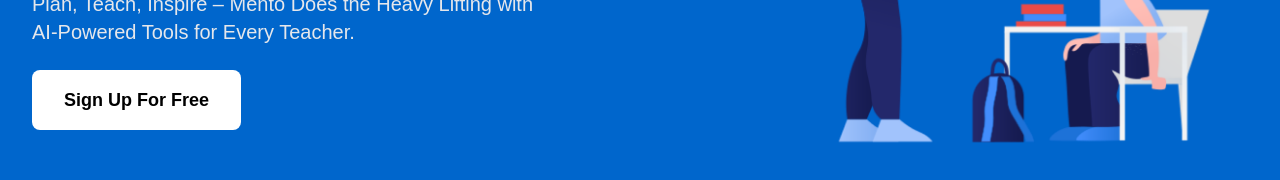
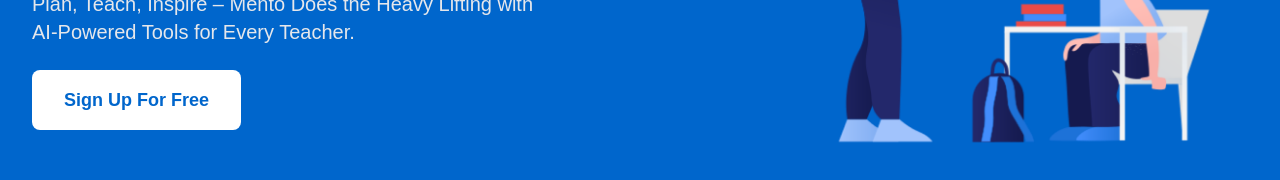
Before and after one commit to jsanch387/mento-app, a Next.js app: page / in a window 1280 px wide. Shown: the part 391-571 px from the top of the page. Built offline with nearby package versions, Linux system fonts and the light colour scheme; no server answers.

Commit message:
pricing card click

```diff
--- a/app/features/landing/sections/HeroSection.tsx
+++ b/app/features/landing/sections/HeroSection.tsx
@@ -1,5 +1,6 @@
 import Button from "@/app/shared/components/Button";
 import Image from "next/image";
+import Link from "next/link";
 
 export default function HeroSection() {
   return (
@@ -18,13 +19,15 @@
             Plan, Teach, Inspire – Mento Does the Heavy Lifting with AI-Powered
             Tools for Every Teacher.
           </p>
+          <Link href="/signup">
             <Button
               label="Sign Up For Free"
               size="large"
               bgColor="bg-white"
-            textColor="text-text-primary"
+              textColor="text-primary"
               className="px-6 py-3 rounded-lg hover:bg-primary/80 transition"
             />
+          </Link>
         </div>
 
         {/* Right Column - Natural Image */}
--- a/app/features/landing/sections/PricingSection.tsx
+++ b/app/features/landing/sections/PricingSection.tsx
@@ -1,13 +1,22 @@
+"use client";
+
+import { useRouter } from "next/navigation";
 import PricingCards from "../components/PricingCards";
 
 export default function PricingSection() {
+  const router = useRouter();
+
+  function handleClick(): void {
+    router.push("/signup");
+  }
+
   return (
-    <section id="pricing" className="py-16 ">
+    <section id="pricing" className="py-16">
       <div className="max-w-7xl mx-auto px-6 sm:px-8">
-        <h2 className="text-3xl sm:text-4xl font-bold  text-center mb-12">
+        <h2 className="text-3xl sm:text-4xl font-bold text-center mb-12">
           Plans that work for you
         </h2>
-        <PricingCards cardVariant="outline" />
+        <PricingCards cardVariant="outline" onButtonClick={handleClick} />
       </div>
     </section>
   );
```
Lines whose indentation alone changed are shown as unchanged.
